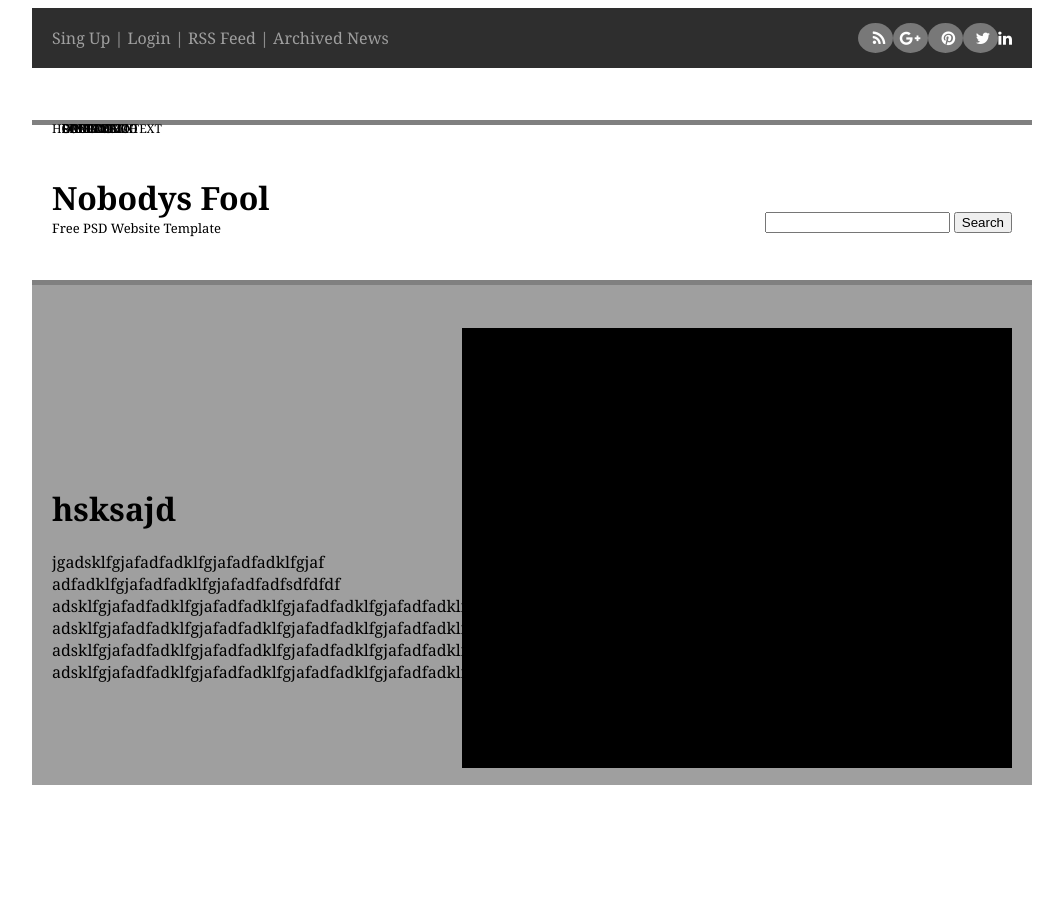
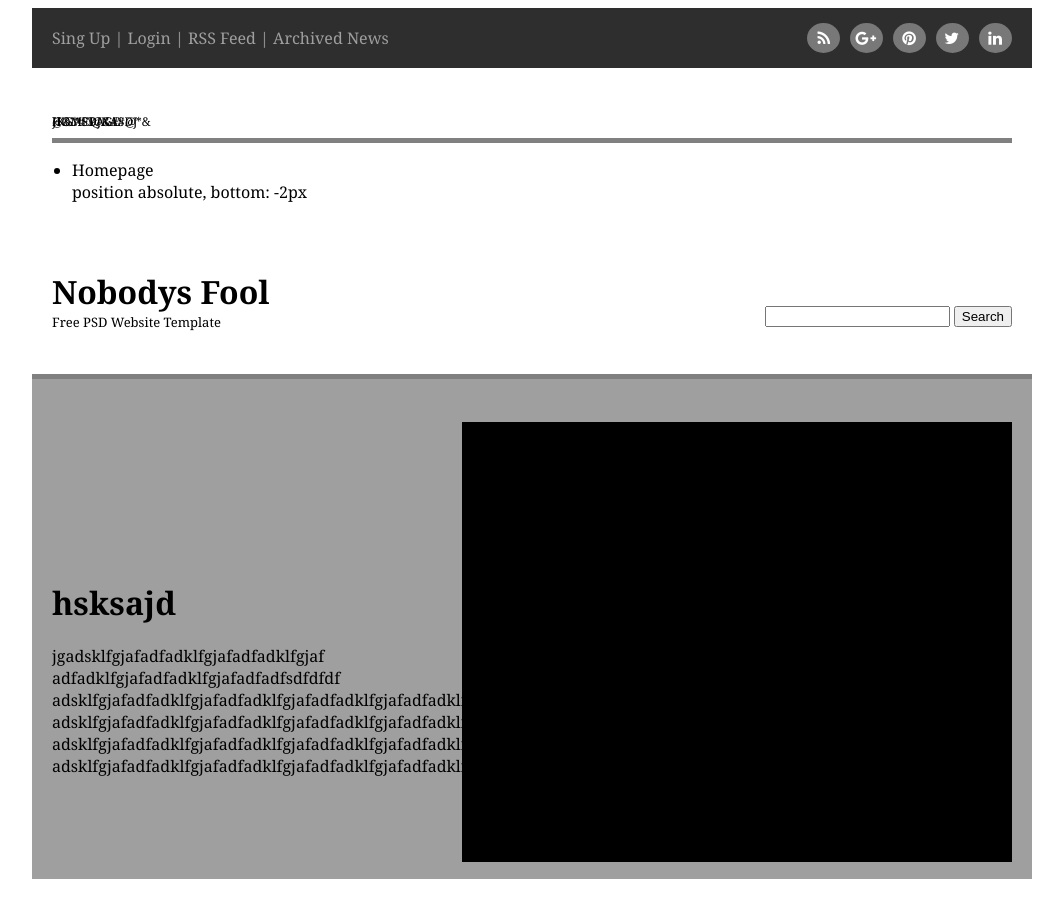
Before and after one commit to rokasvaladka/Nobdy-fool, a plain HTML site: page index.html in a window 1280 px wide. Shown: the whole page, without its empty margins (108-1171 px from the left). Before the commit the page ends 805 px from the top, so only its background shows below. Drawn offline with Linux system fonts and the light colour scheme.

Commit message:
su destytojo pataisymu

```diff
--- a/css/style.css
+++ b/css/style.css
@@ -6,7 +6,7 @@ header{
     background-color: #787878;
     border-radius: 50%;
     padding:5px;
-    width: 20px;
+    width: 18px;
     height: 20px;
     text-align: center;
     line-height: 60px;
@@ -98,13 +98,10 @@ body {
 .bottombordergray{
     position: absolute;
     padding-bottom: -55px;
-    border-collapse: collapse;
-    margin-right: -5px;
 }
 .bottombordergray:hover{
     position: absolute;
     border-bottom: 5px solid blue;
-    padding-bottom: -55px;
     border-collapse: separate;
     z-index: 99999;
 }
@@ -112,5 +109,5 @@ body {
     padding-right: 10px;
 }
 a + a {
-    margin-left: 10px;
+    float: left;
 }
--- a/index.html
+++ b/index.html
@@ -16,40 +16,48 @@
             <a href="" class="softgray">Archived News</a>
         </div>
         <div class="center padding20 floatright">
-            <div class="floatleft paddingleft10 apvalus" style="margin-top: 15px">
-                <i class="fa fa-rss floatright paddingleft10 center" style="margin-top: 2px; margin-right: 3px" aria-hidden="true"></i>
+            <div class="floatleft paddingleft10 apvalus" style="margin-top: 15px; margin-right: 10px">
+                <i class="fa fa-rss floatright paddingleft10 center" style="margin-top: 2px; margin-right: 5px" aria-hidden="true"></i>
+            </div>
+            <div class="floatleft paddingleft10 apvalus" style="margin-top: 15px; margin-right: 10px">
+                <i class="fa fa-google-plus floatright paddingleft10 center" style="margin-top: 2px; margin-right: 2px" aria-hidden="true"></i>
+            </div>
+            <div class="floatleft paddingleft10 apvalus" style="margin-top: 15px; margin-right: 10px">
+                <i class="fa fa-pinterest floatright paddingleft10 center" style="margin-top: 2px; margin-right: 5px" aria-hidden="true"></i>
+            </div>
+            <div class="floatleft paddingleft10 apvalus" style="margin-top: 15px; margin-right: 10px">
+                <i class="fa fa-twitter floatright paddingleft10 center" style="margin-top: 2px; margin-right: 5px" aria-hidden="true"></i>
             </div>
             <div class="floatleft paddingleft10 apvalus" style="margin-top: 15px">
-                <i class="fa fa-google-plus floatright paddingleft10 center" style="margin-top: 2px; margin-right: 3px" aria-hidden="true"></i>
-            </div>
-            <div class="floatleft paddingleft10 apvalus" style="margin-top: 15px">
-                <i class="fa fa-pinterest floatright paddingleft10 center" style="margin-top: 2px; margin-right: 3px" aria-hidden="true"></i>
-            </div>
-            <div class="floatleft paddingleft10 apvalus" style="margin-top: 15px">
-                <i class="fa fa-twitter floatright paddingleft10 center" style="margin-top: 2px; margin-right: 3px" aria-hidden="true"></i>
-            </div>
-            <div class="floatleft lh70">
-                <i class="fa fa-linkedin" aria-hidden="true"></i>
+                <i class="fa fa-linkedin floatright paddingleft10 center" style="margin-top: 2px; margin-right: 5px" aria-hidden="true"></i>
             </div>
         </div>
     </div>
 </div>
-<br class="clearBoth" />
-<div class="block">
-    <div style="width: 1000px; height: 1px" class="center">
-        <div class="texstsize10px floatleft padding20" style="position: relative; margin-top: 30px; width: 960px; border-bottom: 5px solid gray">
-            <a href="" class=" bottombordergray"><span>HOMEPAGE</span><div class="bottombordergray"></div></a>
-            <a href="" class="bottombordergray">STYLE DEMO</a>
-            <a href="" class="bottombordergray">FULL WIDTH</a>
-            <a href="" class="bottombordergray">DROPDOWN</a>
-            <a href="" class="bottombordergray">GALERY</a>
-            <a href="" class="bottombordergray">PORTFOLIO</a>
-            <a href="" class="bottombordergray">LINK TEST</a>
-            <a href="" class="bottombordergray">LONG LINK TEXT</a>
-        </div>
+<div style="width: 1000px" class="center block">
+    <div class="texstsize10px" style="position: relative; margin: 70px 20px 0px 20px; width: 960px; border-bottom: 5px solid gray">
+        <a href="" class="bottombordergray floatleft" style="margin-top: -25px; padding-bottom: 10px">
+                HOMEPAGE
+        </a>
+        <a href="" class="bottombordergray floatleft" style="margin-top: -25px; padding-bottom: 10px">
+                JKGASDJKASDJ
+        </a>
+        <a href="" class="bottombordergray floatleft" style="margin-top: -25px; padding-bottom: 10px">
+                @&*#^@&##@*&
+        </a>
+    </div>
+
+    <div>
+        <ul border-bottom 2px>
+            <a>
+                <li relative>
+                    <span>Homepage</span>
+                    <div>position absolute, bottom: -2px</div>
+                </li>
+            </a>
+        </ul>
     </div>
 </div>
-<br class="clearBoth" />
 <div class="center clearfix" style="
 background-color: white;
 padding-top: 30px;
```
